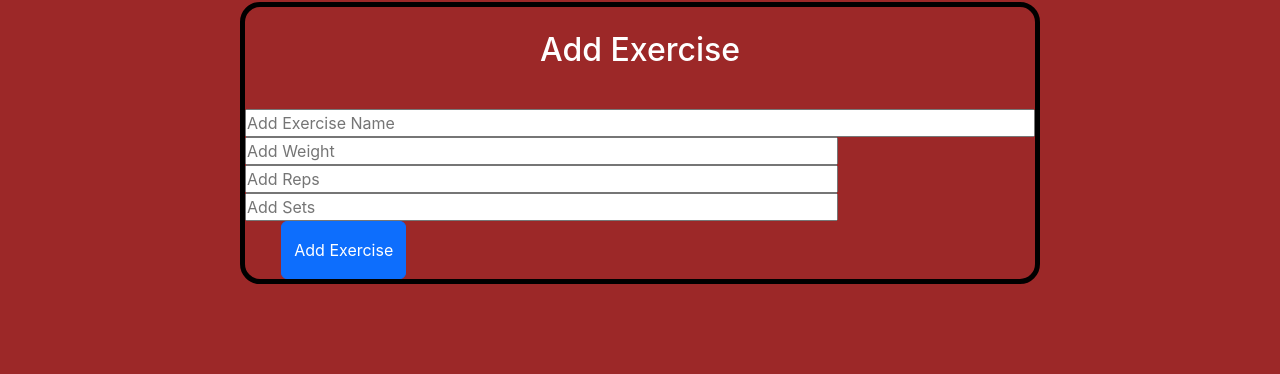
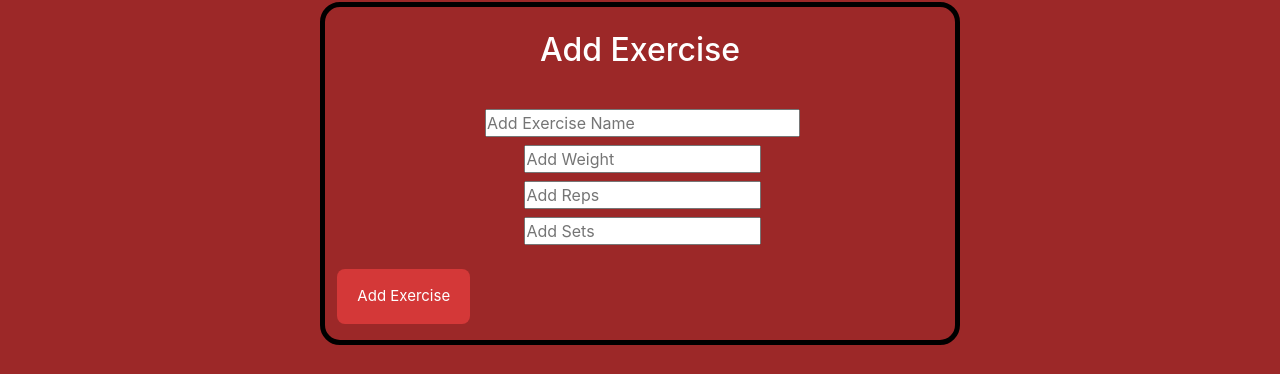
Before and after one commit to adamlarue19/Project-3, a React (Create React App) app in the folder client/: page /workouts/1 in a window 1280 px wide. Shown: the part 162-536 px from the top of the page. Built offline with nearby package versions, Linux system fonts and the light colour scheme; no server answers.

Commit message:
styling for buttons and boxes

```diff
--- a/client/src/components/ExcersiseForm/index.js
+++ b/client/src/components/ExcersiseForm/index.js
@@ -1,17 +1,17 @@
-import React, { useState } from 'react';
-import { useMutation } from '@apollo/client';
-import { QUERY_EXERCISE } from '../../utils/queries';
-import { ADD_EXERCISE } from '../../utils/mutations';
+import React, { useState } from "react";
+import { useMutation } from "@apollo/client";
+import { QUERY_EXERCISE } from "../../utils/queries";
+import { ADD_EXERCISE } from "../../utils/mutations";
 // import { useQuery } from '@apollo/client';
 
 const ExerciseForm = () => {
   const [formState, setFormState] = useState({
-    name: '',
-    weight: '',
-    reps:'',
-    sets: '',
+    name: "",
+    weight: "",
+    reps: "",
+    sets: "",
   });
-  console.log(formState)
+  console.log(formState);
   const [addExercise, { error }] = useMutation(ADD_EXERCISE, {
     update(cache, { data: { addExercise } }) {
       try {
@@ -27,15 +27,20 @@ const ExerciseForm = () => {
     },
   });
 
-
   const handleFormSubmit = async (event) => {
     event.preventDefault();
 
     try {
       const { data } = await addExercise({
-      variables: {workoutId:"639e3fa4e7a699dcc586798b", name:formState.name, weight:+formState.weight, reps:+formState.reps, sets:+formState.sets },
+        variables: {
+          workoutId: "639e3fa4e7a699dcc586798b",
+          name: formState.name,
+          weight: +formState.weight,
+          reps: +formState.reps,
+          sets: +formState.sets,
+        },
       });
-console.log(data)
+      console.log(data);
       // window.location.reload();
     } catch (err) {
       console.error(err);
@@ -51,14 +56,14 @@ const handleChange = (e) => {
     });
   };
 
-
   return (
     <div>
       <form
         className="flex-row justify-center justify-space-between-md align-center"
         onSubmit={handleFormSubmit}
       >
-        <div className="col-12">
+        <div className="addSectionName">
+          <div className="excerciseSearch col-12">
             <input
               name="name"
               placeholder="Add Exercise Name"
@@ -67,7 +72,7 @@ return (
               onChange={handleChange}
             ></input>
           </div>
-        <div className="col-12 col-lg-9">
+          <div className="excerciseSearch col-12 col-lg-9">
             <input
               type="number"
               name="weight"
@@ -77,7 +82,7 @@ return (
               onChange={handleChange}
             />
           </div>
-        <div className="col-12 col-lg-9">
+          <div className="excerciseSearch col-12 col-lg-9">
             <input
               type="number"
               name="reps"
@@ -87,7 +92,7 @@ return (
               onChange={handleChange}
             />
           </div>
-        <div className="col-12 col-lg-9">
+          <div className="excerciseSearch col-12 col-lg-9">
             <input
               type="number"
               name="sets"
@@ -97,9 +102,9 @@ return (
               onChange={handleChange}
             />
           </div>
-
+        </div>
         <div className="col-12 col-lg-3">
-          <button className="btn btn-primary btn-block py-3" type="submit">
+          <button className="addEcercise-btn py-3" type="submit">
             Add Exercise
           </button>
         </div>
@@ -110,8 +115,7 @@ return (
         )}
       </form>
     </div>
-)
+  );
 };
 
-
 export default ExerciseForm;
--- a/client/src/components/Footer/index.js
+++ b/client/src/components/Footer/index.js
@@ -7,11 +7,15 @@ const Footer = () => {
     // We retrieve the current `location` object data from React Router
 
     // We get React Router's navigate object so we can access and adjust browser history
-
+    function test(){
+      console.log("Test!")
+    }
     return (
       <footer className="w-100 mt-auto text-light p-4">
         <div className="container text-center mb-5">
-          <h1>Find all of our GitHub profiles with this link!</h1>
+        <div className="brand-logo" onClick={test}>
+          <h1 onClick={()=>console.log("working")}>Git<span className="orange-red">Fit</span></h1>
+        </div>
         </div>
       </footer>
     );
--- a/client/src/components/WorkoutForm/index.js
+++ b/client/src/components/WorkoutForm/index.js
@@ -56,6 +56,7 @@ const WorkoutForm = () => {
         className="flex-row justify-center justify-space-between-md align-center"
         onSubmit={handleFormSubmit}
       >
+        <div className='addWorkoutSection'>
         <div className="addWorkout">
           <input
             name="name"
@@ -65,7 +66,7 @@ const WorkoutForm = () => {
             onChange={handleChange}
           ></input>
         </div>
-
+       </div>
 
         <div className="col-12 col-lg-3">
           <button className="addWorkout-btn" type="submit">
--- a/client/src/pages/Exercise.js
+++ b/client/src/pages/Exercise.js
@@ -30,7 +30,7 @@ const SingleWorkout = () => {
         </div>
       </section>
       <section className="main-Container">
-        <div className="excercise-Container">
+        <div className="workoutContainer">
           <div className="excerciseTitle">
             <h2>Add Workout</h2>
           </div>
--- a/client/src/pages/Workout.css
+++ b/client/src/pages/Workout.css
@@ -33,7 +33,7 @@ section {
   border-style: solid;
   border-radius: 20px;
   height: auto;
-  width: 100vh;
+  width: 80vh;
   margin-top: 10vh;
   margin-bottom: 10vh;
 }
@@ -52,20 +52,25 @@ section {
   margin-top: 3vh;
   margin-bottom: 5vh;
 }
+.addWorkoutSection {
+  display: flex;
+
+}
 .addWorkout {
-  width: 350%;
   margin-bottom: 4vh;
+  display: flex;
+  text-align: center;
 }
 .addWorkout-btn {
-  padding:10px 20px;
+  padding: 10px 20px;
   color: white;
   background-color: var(--red);
-  border:none;
-  border-radius:8px;
-  margin:0px 15px;
+  border: none;
+  border-radius: 8px;
+  margin: 0px 15px;
   font-size: 15px;
   margin-bottom: 3vh;
-  width: 10vh;
+  width: 12vh;
 }
 .addWorkout-btn:hover {
   color: black;
@@ -94,17 +99,19 @@ section {
   margin-right: 8vh;
 }
 .workoutTitle {
-  color:#030202
+  color: black;
+  height: 3vh;
 }
 .seeWorkout-btn {
-  padding:10px 20px;
+  padding: 10px 20px;
   color: white;
   background-color: var(--red);
-  border:none;
-  border-radius:8px;
+  border: none;
+  border-radius: 8px;
   font-size: 15px;
   margin-top: 2vh;
-  margin-bottom: 2vh;
+  margin-bottom: 3vh;
+  text-decoration: none;
 }
 .seeWorkout-btn:hover {
   color: black;
@@ -113,3 +120,35 @@ section {
   margin-top: 1vh;
   margin-bottom: 1.5vh;
 }
+.excerciseSearch {
+  text-align: center;
+  margin-bottom: 1vh;
+}
+.addSectionName {
+  display: flex;
+  flex-direction: column;
+  width: 50%;
+  align-items: center;
+  margin-left: 20vh;
+}
+.addSection {
+  display: flex;
+  flex-direction: column;
+  width: 30%;
+  align-items: center;
+  margin-left: 20vh;
+}
+.addEcercise-btn {
+  padding: 10px 20px;
+  color: white;
+  background-color: var(--red);
+  border: none;
+  border-radius: 8px;
+  font-size: 15px;
+  margin-top: 2vh;
+  margin-bottom: 2vh;
+  text-decoration: none;
+}
+.addEcercise-btn:hover {
+  color: #030202;
+}
--- a/client/src/pages/Workout.js
+++ b/client/src/pages/Workout.js
@@ -28,13 +28,10 @@ const Workout = () => {
       </section>
       <section className="main-Container">
         <div className="workoutContainer">
+          <div className="searchTitle">Workouts</div>
           <WorkoutList
           workouts={workouts}
           />
-          <div className="searchTitle">Workouts</div>
-          <div className="searchInfo">
-            <div className="information">Create your own workouts</div>
-          </div>
         </div>
       </section>
       <Footer />
```
Lines whose indentation alone changed are shown as unchanged.
